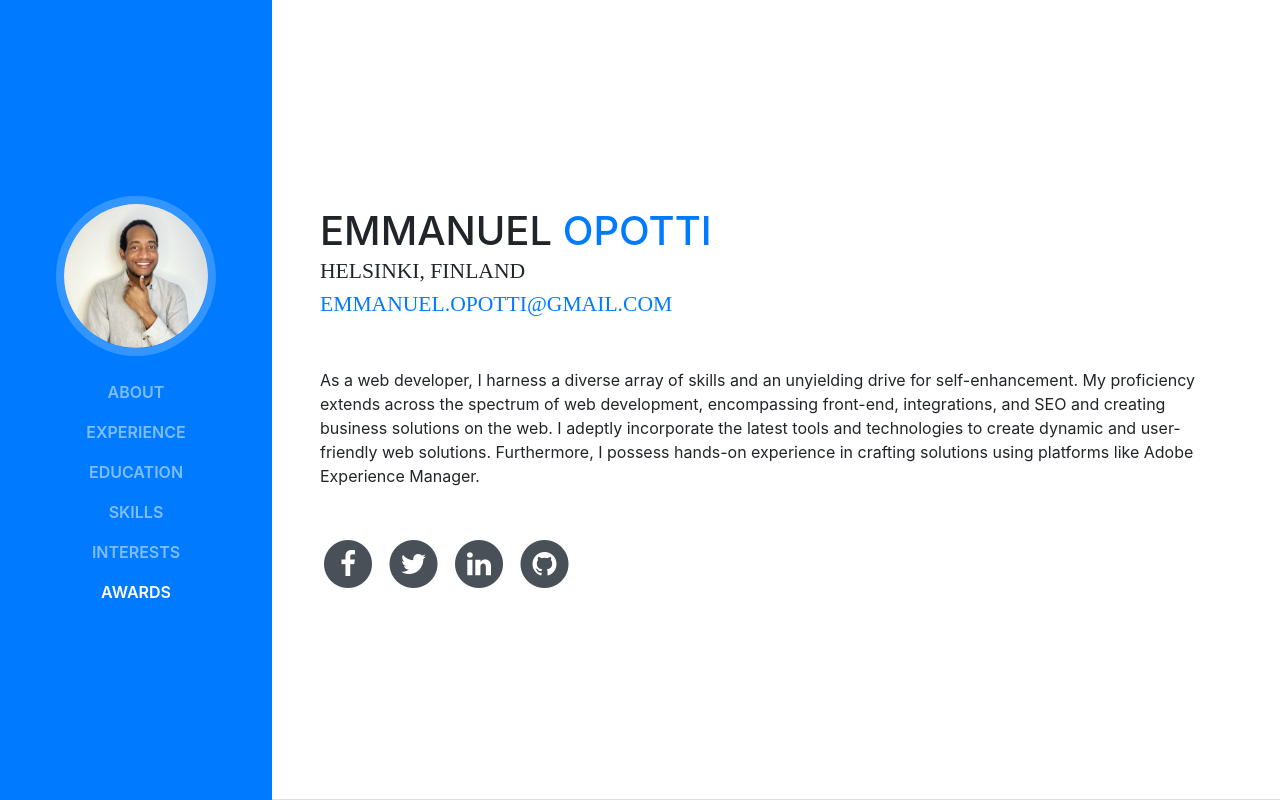
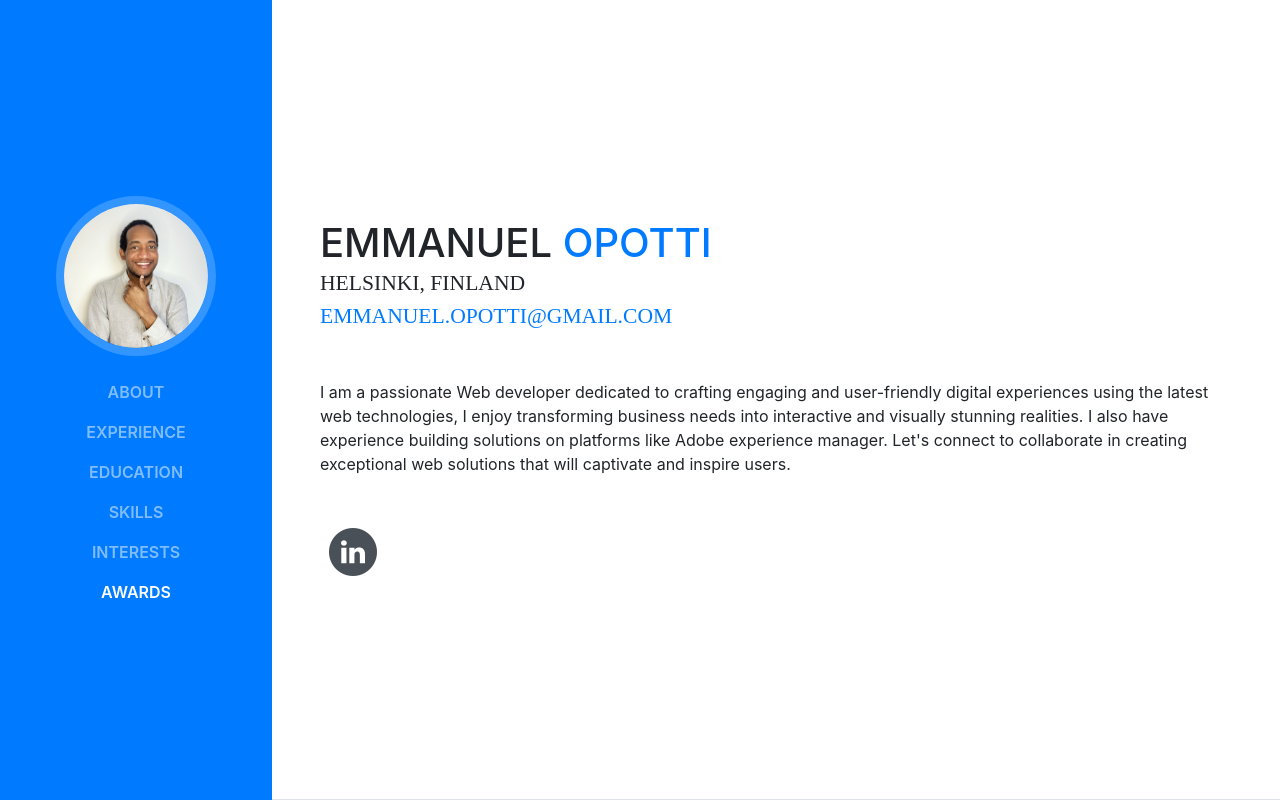
Before and after one commit to Emmanuel-o/emmanuel-opotti, a website with bundled scripts: page emmanuel-opotti/index.html in a window 1280 px wide. Shown: the top 800 px of the page. Built offline with nearby package versions, Linux system fonts and the light colour scheme; a web font is replaced by a local one.

Commit message:
updated intro

```diff
--- a/emmanuel-opotti/index.html
+++ b/emmanuel-opotti/index.html
@@ -71,25 +71,11 @@
           <div class="subheading mb-5">Helsinki, Finland <br>
             <a href="mailto:name@email.com">emmanuel.opotti@gmail.com</a>
           </div>
-          <p class="mb-5">As a web developer, I harness a diverse array of skills and an unyielding drive for self-enhancement. My proficiency extends across the spectrum of web development, encompassing front-end, integrations, and SEO and creating business solutions on the web. I adeptly incorporate the latest tools and technologies to create dynamic and user-friendly web solutions. Furthermore, I possess hands-on experience in crafting solutions using platforms like Adobe Experience Manager.
+          <p class="mb-5">
+            I am a passionate Web developer dedicated to crafting engaging and user-friendly digital experiences using the latest web technologies, I enjoy transforming business needs into interactive and visually stunning realities. I also have experience building solutions on platforms like Adobe experience manager. Let's connect to collaborate in creating exceptional web solutions that will captivate and inspire users.
           </p>
           <ul class="list-inline list-social-icons mb-0">
             <li class="list-inline-item">
-              <a href="#">
-                <span class="fa-stack fa-lg">
-                  <i class="fa fa-circle fa-stack-2x"></i>
-                  <i class="fa fa-facebook fa-stack-1x fa-inverse"></i>
-                </span>
-              </a>
-            </li>
-            <li class="list-inline-item">
-              <a href="#">
-                <span class="fa-stack fa-lg">
-                  <i class="fa fa-circle fa-stack-2x"></i>
-                  <i class="fa fa-twitter fa-stack-1x fa-inverse"></i>
-                </span>
-              </a>
-            </li>
             <li class="list-inline-item">
               <a href="https://www.linkedin.com/in/emmanuel-opotti/">
                 <span class="fa-stack fa-lg">
@@ -98,14 +84,7 @@
                 </span>
               </a>
             </li>
-            <li class="list-inline-item">
-              <a href="#">
-                <span class="fa-stack fa-lg">
-                  <i class="fa fa-circle fa-stack-2x"></i>
-                  <i class="fa fa-github fa-stack-1x fa-inverse"></i>
-                </span>
-              </a>
-            </li>
+
           </ul>
         </div>
       </section>
@@ -155,7 +134,7 @@
             <div class="resume-content mr-auto">
               <h3 class="mb-0">Business Information Technology</h3>
               <div class="subheading mb-3">Haaga-Helia University of Applied Sciences</div>
-              <div>Sofware Engineering</div>
+              <div>Software Engineering</div>
 
             </div>
             <div class="resume-date text-md-right">
```
